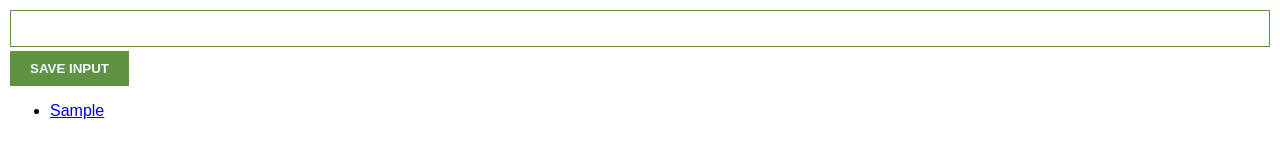
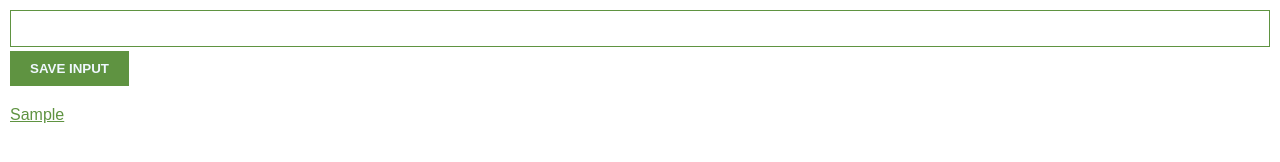
Before and after one commit to Tim-U-12/leads-chrome-extension, a plain HTML site: page index.html in a window 1280 px wide. Both pictures are taken after typing "Sample" into the empty fields and a click on the button "SAVE INPUT". Drawn offline with Linux system fonts and the light colour scheme.

Commit message:
styled the saved links

```diff
--- a/index.css
+++ b/index.css
@@ -19,3 +19,18 @@ button {
     border: none;
     font-weight: bold;
 }
+
+
+ul {
+    margin-top: 20px;
+    list-style-type: none;
+    padding: 0;
+}
+
+li {
+    margin-top: 5px;
+}
+
+a {
+    color: #5f9341;
+}
```
